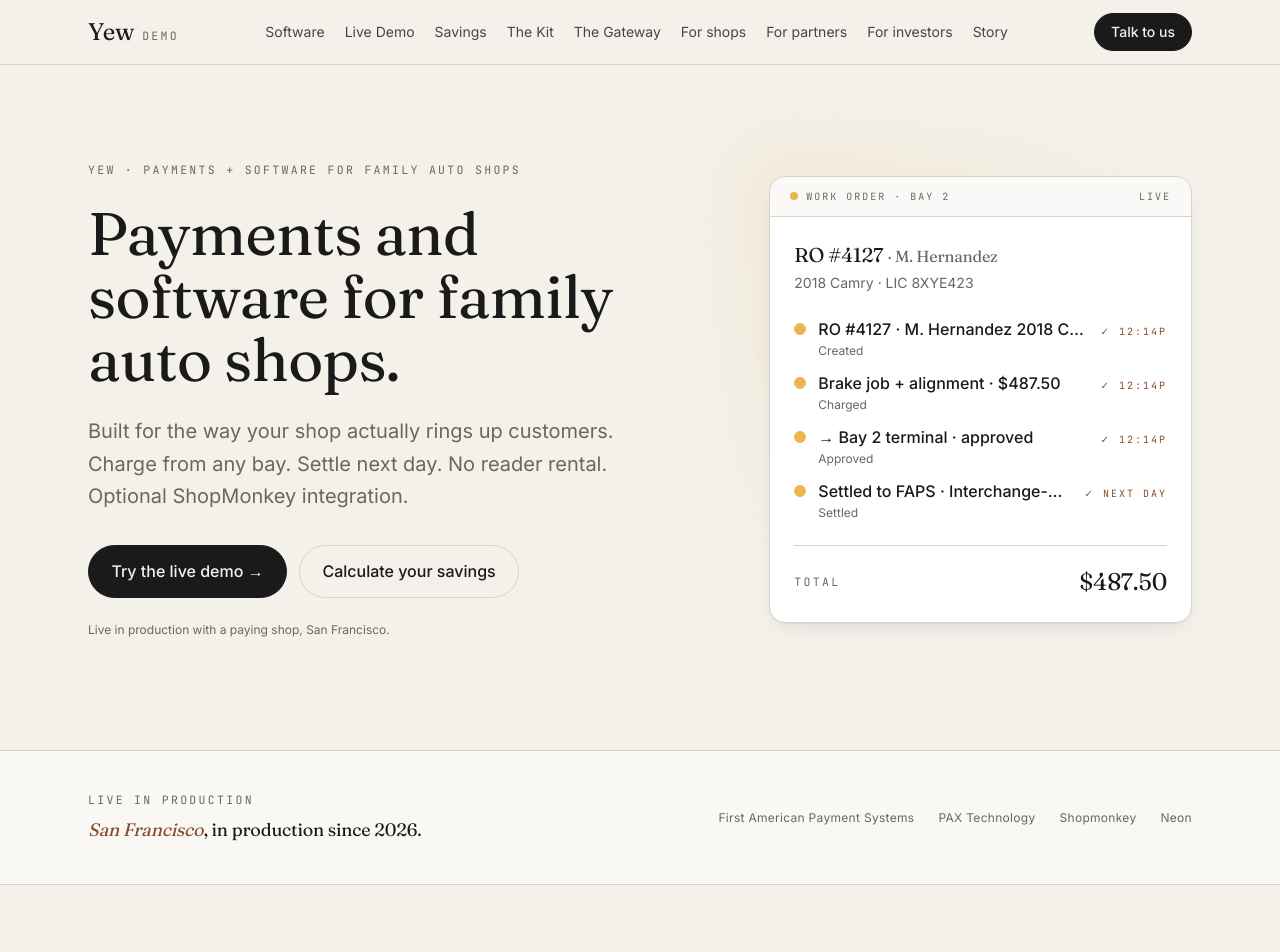
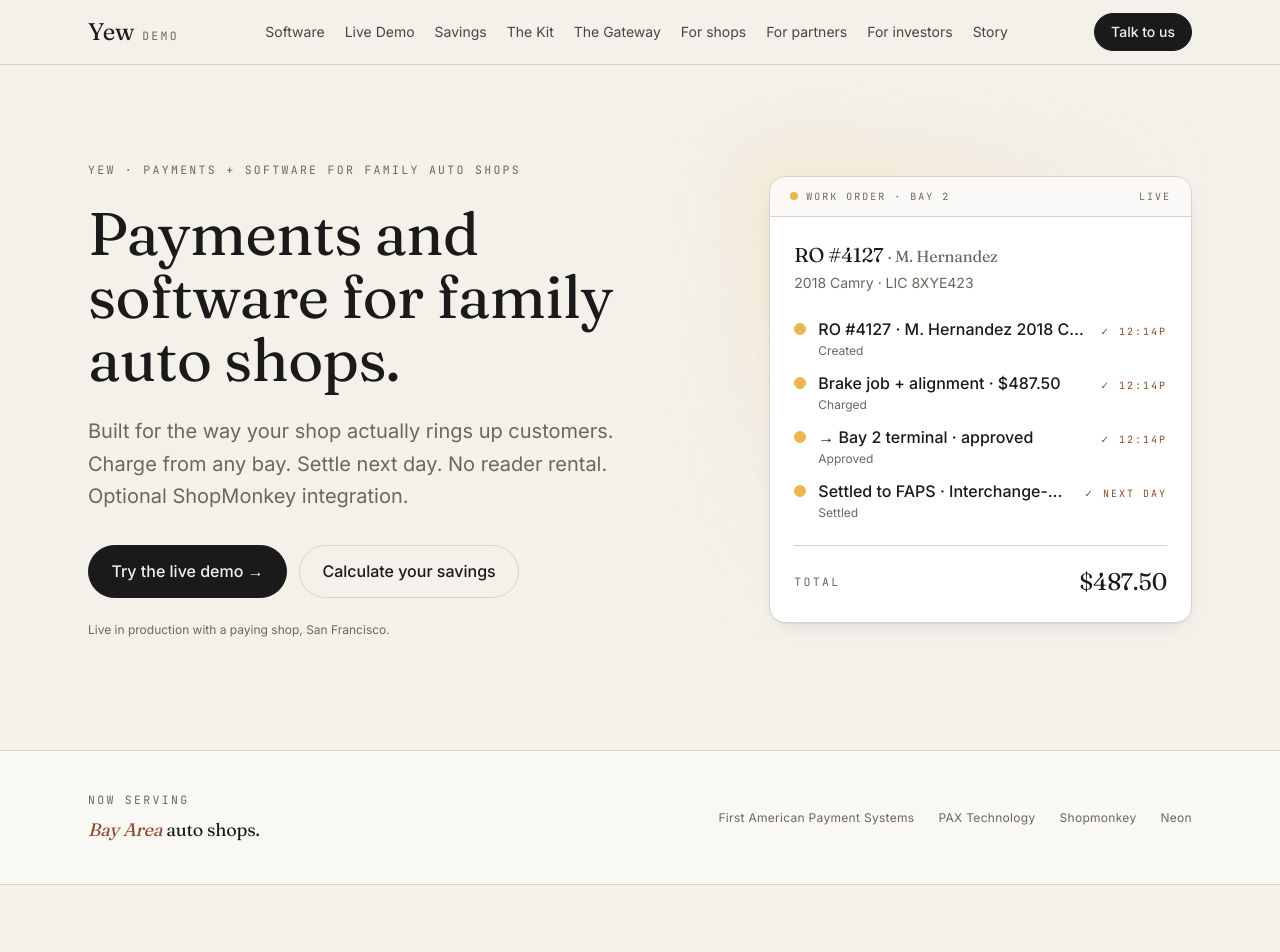
Before and after one commit to andy139/yew-demo-portal, a Next.js app: page / in a window 1280 px wide. Shown: the top 952 px of the page. Built offline with nearby package versions, Linux system fonts and the light colour scheme.

Commit message:
content: TrustStrip — 'now serving Bay Area auto shops' instead of '2026' attribution

```diff
--- a/components/TrustStrip.tsx
+++ b/components/TrustStrip.tsx
@@ -5,9 +5,9 @@ export default function TrustStrip() {
       <div className="max-w-6xl mx-auto px-6 py-10">
         <div className="flex flex-col md:flex-row items-start md:items-center md:justify-between gap-6">
           <div>
-            <p className="label mb-2">Live in production</p>
+            <p className="label mb-2">Now serving</p>
             <p className="font-display text-lg">
-              <span className="text-[color:var(--secondary)] italic">San Francisco</span>, in production since 2026.
+              <span className="text-[color:var(--secondary)] italic">Bay Area</span> auto shops.
             </p>
           </div>
           <div className="flex flex-wrap gap-x-6 gap-y-2 items-center">
```
